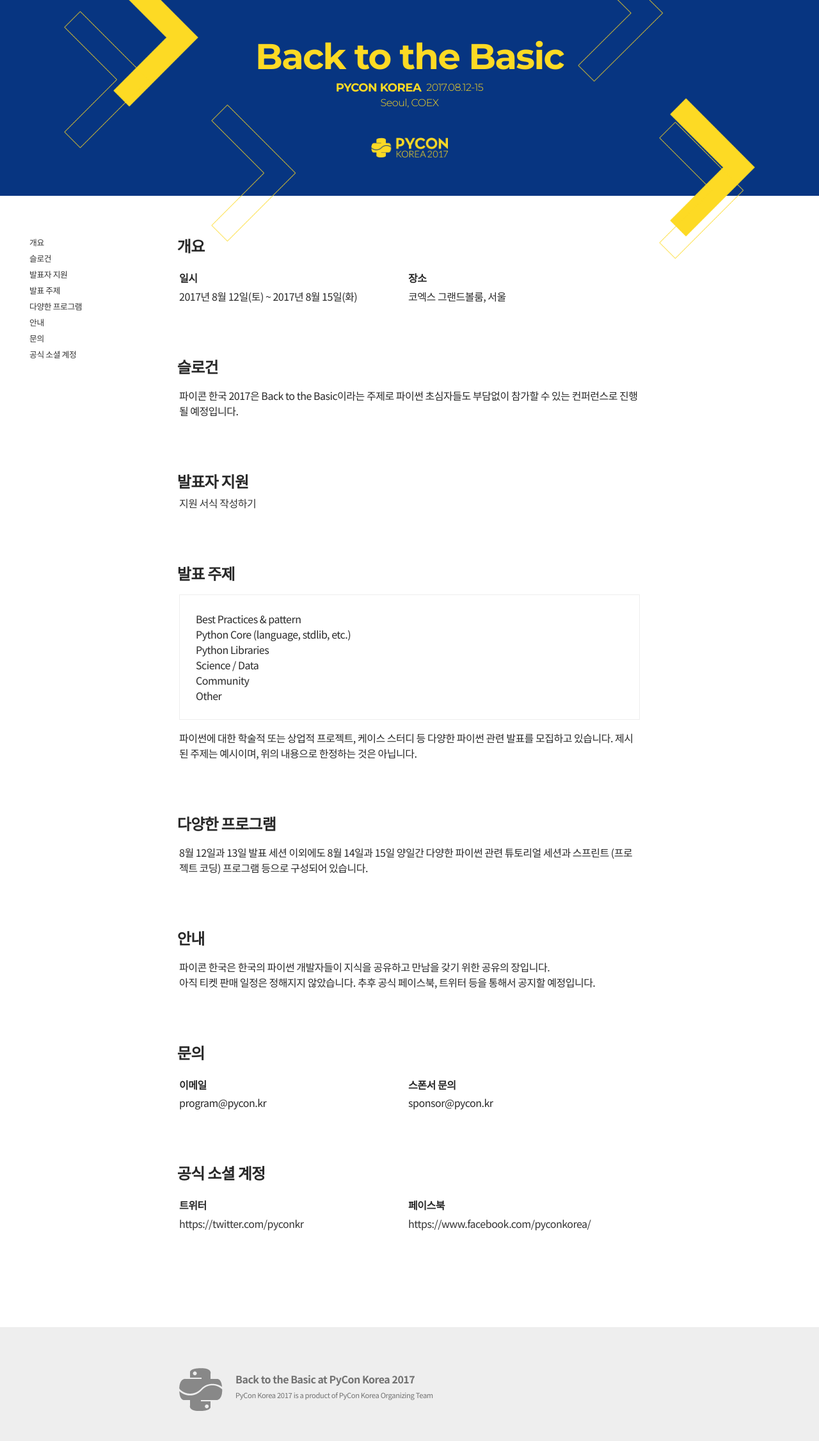
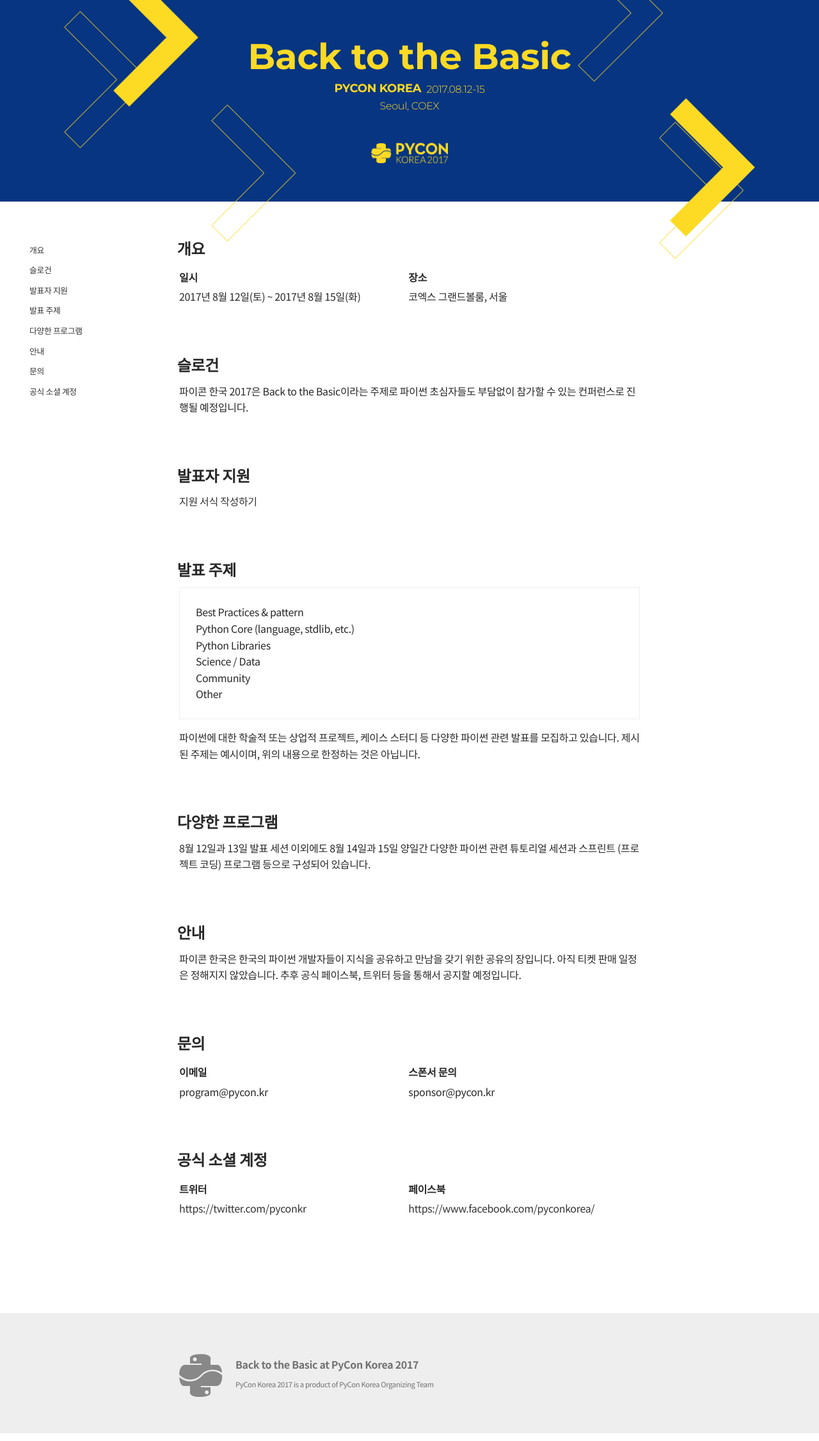
Before and after one commit to pythonkr/pyconkr-2017, a Django app: template pyconkr/templates/teaser/index.html in a window 1280 px wide. Shown: the whole page at 64% size. Run offline with Django 3.2, Linux system fonts and the light colour scheme; the template is opened without the code that fills it, so the values that code supplies are empty.

Commit message:
adjust some space

```diff
--- a/pyconkr/static/css/pyconkr-teaser.css
+++ b/pyconkr/static/css/pyconkr-teaser.css
@@ -4,7 +4,9 @@
 * {
   font-family: 'Noto Sans KR', sans-serif;
   font-weight: 300;
-  letter-spacing: -0.03em;
+  word-break: break-word;
+  letter-spacing: -0.02rem;
+  line-height: 1.6rem;
 
   vertical-align: top;
   box-sizing: border-box;
@@ -72,7 +74,7 @@ h3 {
 }
 
 .header-slogan {
-  margin: 0 2rem;
+  margin: 0 3rem;
   line-height: 3.6rem;
 }
 
--- a/pyconkr/static/js/teaser.js
+++ b/pyconkr/static/js/teaser.js
@@ -48,7 +48,7 @@ function moveBrackets() {
 function scrollBrackets() {
   y = window.pageYOffset;
 
-  if((y*1.5+300) < document.getElementsByTagName('footer')[0].offsetTop){
+  if((y*1.5+230) < document.getElementsByTagName('footer')[0].offsetTop){
     bracket_fill_top = [map(w, 0, 1920, -70, -40), map(w, 0, 1920, 160, 150)];
     bracket_line_top = [map(w, 0, 1920, -10, 30), map(w, 0, 1920, 130, 180), map(w, 0, 1920, -60, -100), map(w, 0, 1920, 170, 200)];
 
--- a/pyconkr/templates/teaser/index.html
+++ b/pyconkr/templates/teaser/index.html
@@ -75,9 +75,11 @@
       </section>
       <section id="proposal">
         <h2>발표자 지원</h2>
-        <a href="https://docs.google.com/forms/d/e/1FAIpQLSfsWvNn_AwlsFjYUPvW0yTZe7vxc9Qtc0CRtpZ4LFlJl28kXQ/viewform?c=0&w=1&usp=send_form" target="_blank">
-        지원 서식 작성하기
-        </a>
+      <div>
+          <a href="https://docs.google.com/forms/d/e/1FAIpQLSfsWvNn_AwlsFjYUPvW0yTZe7vxc9Qtc0CRtpZ4LFlJl28kXQ/viewform?c=0&w=1&usp=send_form" target="_blank">
+            지원 서식 작성하기
+          </a>
+        </div>
       </section>
 
       <section id="topic">
@@ -91,10 +93,10 @@
             <li>Community</li>
             <li>Other</li>
           </ul>
-          <p>
+          <div>
             파이썬에 대한 학술적 또는 상업적 프로젝트, 케이스 스터디 등 다양한 파이썬 관련 발표를 모집하고 있습니다.
             제시된 주제는 예시이며, 위의 내용으로 한정하는 것은 아닙니다.
-          </p>
+          </div>
         </div>
       </section>
 
@@ -110,10 +112,10 @@
       <section id="info">
         <h2>안내</h2>
         <div>
-          <ul>
-            <li>파이콘 한국은 한국의 파이썬 개발자들이 지식을 공유하고 만남을 갖기 위한 공유의 장입니다.</li>
-            <li>아직 티켓 판매 일정은 정해지지 않았습니다. 추후 공식 페이스북, 트위터 등을 통해서 공지할 예정입니다.</li>
-          </ul>
+          <p>
+            파이콘 한국은 한국의 파이썬 개발자들이 지식을 공유하고 만남을 갖기 위한 공유의 장입니다.
+            아직 티켓 판매 일정은 정해지지 않았습니다. 추후 공식 페이스북, 트위터 등을 통해서 공지할 예정입니다.
+          </p>
         </div>
       </section>
       <section id="contact">
```
